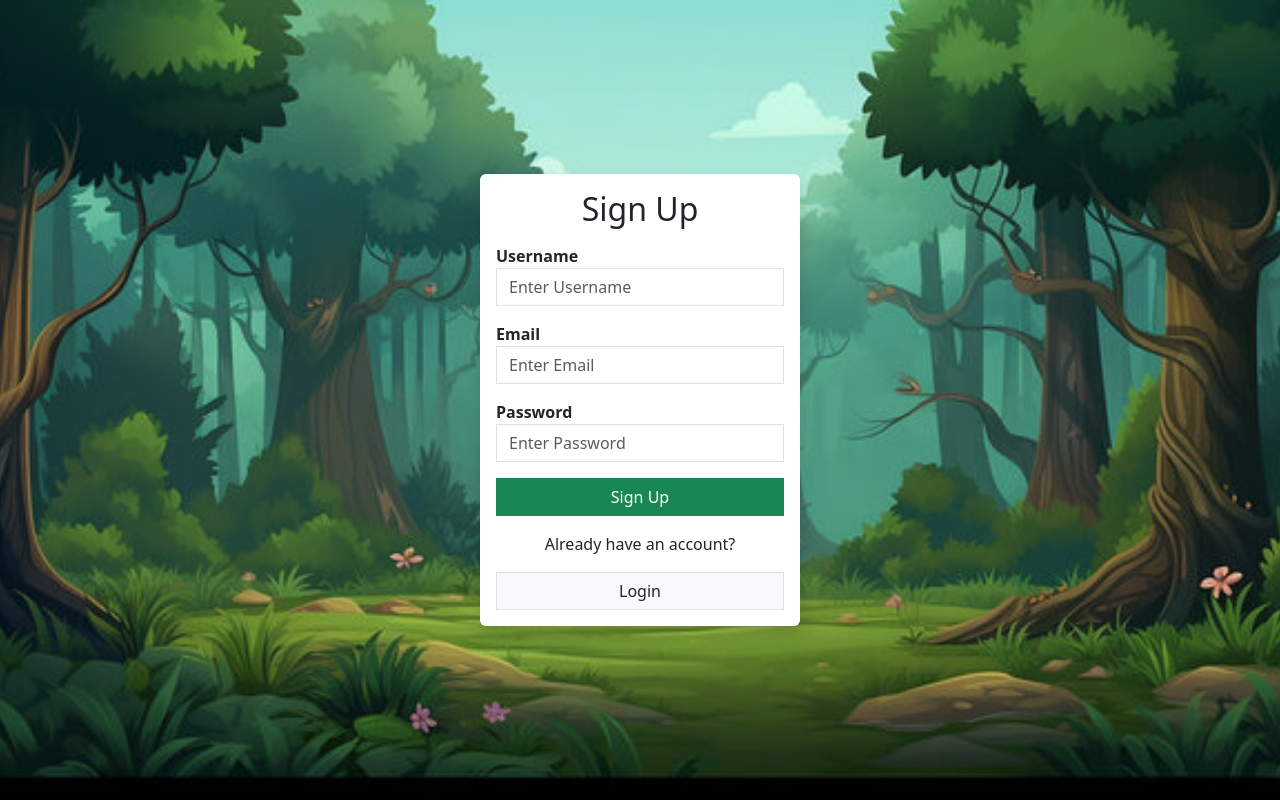
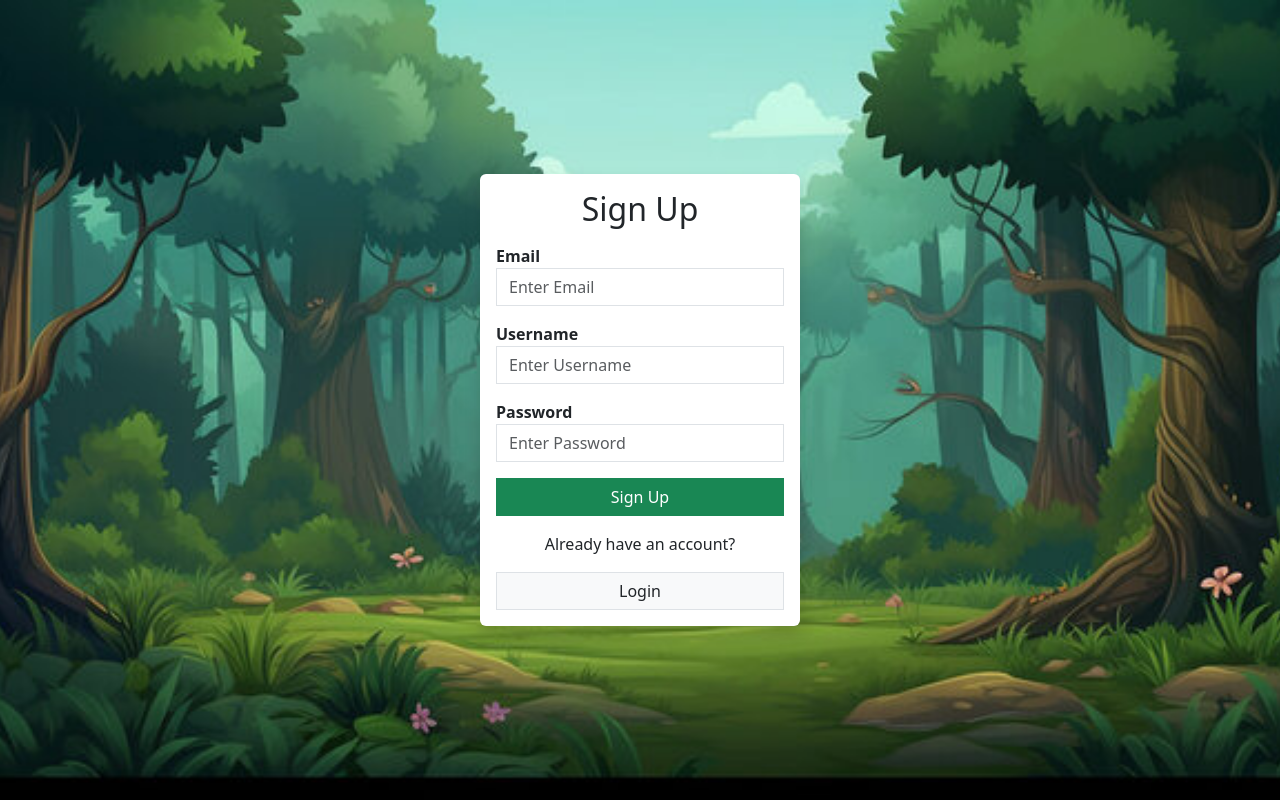
Before and after one commit to Eshika2/Banana-Game-Frontend, a React (Vite) app: page /signup in a window 1280 px wide. Built offline with nearby package versions, Linux system fonts and the light colour scheme.

Commit message:
Update Login, SignUp and Add .env

```diff
--- a/package.json
+++ b/package.json
@@ -14,6 +14,7 @@
     "bootstrap": "^5.3.8",
     "react": "^19.2.0",
     "react-dom": "^19.2.0",
+    "react-hot-toast": "^2.6.0",
     "react-router-dom": "^7.9.5"
   },
   "devDependencies": {
--- a/src/App.jsx
+++ b/src/App.jsx
@@ -1,5 +1,6 @@
 import { BrowserRouter, Routes, Route } from 'react-router-dom'
 import 'bootstrap/dist/css/bootstrap.min.css'
+import { Toaster } from 'react-hot-toast'
 
 import Home from './pages/Home'
 import Login from './pages/Login'
@@ -9,6 +10,7 @@ import Instructions from './pages/instructions'
 function App() {
   return (
     <BrowserRouter>
+      <Toaster position="top-center" />
         <Routes>
           <Route path="/" element={<Login />} />
           <Route path="/login" element={<Login />} />
--- a/src/pages/Login.jsx
+++ b/src/pages/Login.jsx
@@ -2,49 +2,66 @@ import React, { useState } from "react";
 import { Link, useNavigate } from "react-router-dom";
 import axios from "axios";
 
+import toast from "react-hot-toast";
+
 function Login() {
     const [email, setEmail] = useState("");
     const [password, setPassword] = useState("");
-    const [error, setError] = useState("");
+
     const navigate = useNavigate();
 
-    const handleSubmit = async (e) => {
-        e.preventDefault();
-        setError(""); // clear old errors
+    async function handleSubmit() {
+        const emailError = validateEmail(email);
+        if (emailError) {
+            toast.error(emailError);
+            return;
+        }
 
         try {
-            const res = await axios.post("http://localhost:3000/api/user/auth/login", {
-                email,
-                password,
-            });
+            await axios.post(import.meta.env.VITE_BACKEND_URL +  "/api/user/auth/login", {
+                email : email,
+                password : password
+            })
+            .then(
+                (response)=>{
+                    // console.log("Login Successfull", response.data);
 
-            console.log(res.data);
+                    toast.success(response.data.message || "Login Successfull");
 
-            if (res.data.success) {
-                const token = res.data.output.token;
-                const username = res.data.output.user_name || email.split("@")[0];
+                    localStorage.setItem("token", response.data.output.token);
+                    // console.log(response.data.output.token);
 
-                // save data locally
-                localStorage.setItem("token", token);
-                localStorage.setItem("player", JSON.stringify({ name: username }));
+                    const user_name = response.data.output.user_name || email.split("@")[0];
+                    localStorage.setItem("username", user_name);
 
-                alert("Login successful!");
                     navigate("/home");
-            } else {
-                // backend returned success: false
-                setError(res.data.message || "Invalid credentials");
                 }
+            )
+            .catch(
+                (error)=>{
+                    console.log("Login Failed", error);
+                    toast.error(error.response.data.message || "Login Failed");
+                }
+            );
         } catch (err) {
             console.error(err);
-
-            // show backend messages (like invalid password, user not found)
             if (err.response?.data?.message) {
-                setError(err.response.data.message);
+                toast.error(err.response.data.message);
             } else {
-                setError("Something went wrong. Please try again.");
+                toast.error("Something went wrong. Please try again.");
             }
         }
     };
+
+    function validateEmail(email) {
+        const emailRegex = /^[^\s@]+@[^\s@]+\.[^\s@]+$/;
+
+        if (!emailRegex.test(email)) {
+            return "Please enter a valid email address";
+        }
+
+        return null;
+    }
 
     return (
         <div
@@ -58,11 +75,6 @@ function Login() {
             <div className="bg-white p-3 rounded w-25 shadow">
                 <h2 className="text-center mb-3">Login</h2>
 
-                {error && (
-                    <div className="alert alert-danger text-center py-2">{error}</div>
-                )}
-
-                <form onSubmit={handleSubmit}>
                 <div className="mb-3">
                     <label htmlFor="email">
                         <strong>Email</strong>
@@ -90,10 +102,9 @@ function Login() {
                         required
                     />
                 </div>
-                    <button type="submit" className="btn btn-success w-100 rounded-0">
+                <button type="submit" className="btn btn-success w-100 rounded-0" onClick={handleSubmit}>
                     Login
                 </button>
-                </form>
 
                 <p className="mt-3 text-center">Don't have an account?</p>
                 <Link
--- a/src/pages/Signup.jsx
+++ b/src/pages/Signup.jsx
@@ -1,40 +1,77 @@
 import React, { useState } from "react";
 import { Link, useNavigate } from "react-router-dom";
 import axios from "axios";
+
+import toast from "react-hot-toast";
 
 function Signup() {
     const [user_name, setUserName] = useState("");
     const [email, setEmail] = useState("");
     const [password, setPassword] = useState("");
-    const [error, setError] = useState("");
+
     const navigate = useNavigate();
 
-    const handleSubmit = async (e) => {
-        e.preventDefault();
-        setError(""); // reset error message before submitting
+    async function handleSubmit() {
+        const emailError = validateEmail(email);
+        if (emailError) {
+            toast.error(emailError);
+            return;
+        }
+
+        const passwordError = validatePassword(password);
+        if (passwordError) {
+            toast.error(passwordError);
+            return;
+        }
 
         try {
-            const res = await axios.post("http://localhost:3000/api/user/auth/register", {
-                user_name,
-                email,
-                password,
+            const res = await axios.post(import.meta.env.VITE_BACKEND_URL + "/api/user/auth/register", {
+                email : email,
+                user_name : user_name,
+                password : password
             });
 
             if (res.data.success) {
-                alert("Registration successful!");
+                toast.success(res.data.message || "Registration successful");
                 navigate("/login");
             } else {
-                setError(res.data.message || "Registration failed");
+                toast.error(res.data.message || "Registration failed");
             }
         } catch (err) {
             console.error(err);
             if (err.response?.data?.message) {
-                setError(err.response.data.message);
+                toast.error(err.response.data.message);
             } else {
-                setError("Something went wrong. Please try again.");
+                toast.error("Something went wrong. Please try again.");
             }
         }
     };
+
+    function validatePassword(password) {
+        const minLength = /.{8,}/;
+        const upperCase = /[A-Z]/;
+        const lowerCase = /[a-z]/;
+        const number = /[0-9]/;
+        const specialChar = /[!@#$%^&*(),.?":{}|<>]/;
+
+        if (!minLength.test(password)) return "Password must be at least 8 characters long";
+        if (!upperCase.test(password)) return "Password must contain at least one uppercase letter";
+        if (!lowerCase.test(password)) return "Password must contain at least one lowercase letter";
+        if (!number.test(password)) return "Password must contain at least one number";
+        if (!specialChar.test(password)) return "Password must include at least one special character";
+
+        return null;
+    }
+
+    function validateEmail(email) {
+        const emailRegex = /^[^\s@]+@[^\s@]+\.[^\s@]+$/;
+
+        if (!emailRegex.test(email)) {
+            return "Please enter a valid email address";
+        }
+
+        return null;
+    }
 
     return (
         <div
@@ -48,11 +85,22 @@ function Signup() {
             <div className="bg-white p-3 rounded w-25 shadow">
                 <h2 className="text-center mb-3">Sign Up</h2>
 
-                {error && (
-                    <div className="alert alert-danger py-2 text-center">{error}</div>
-                )}
-
-                <form onSubmit={handleSubmit}>
+                <div className="mb-3">
+                    <label htmlFor="email">
+                        <strong>Email</strong>
+                    </label>
+                    <input
+                        type="email"
+                        placeholder="Enter Email"
+                        name="email"
+                        className="form-control rounded-0"
+                        value={email}
+                        onChange={(e)=>{
+                            setEmail(e.target.value);
+                        }}
+                        required
+                    />
+                </div>
                 <div className="mb-3">
                     <label htmlFor="user_name">
                         <strong>Username</strong>
@@ -60,24 +108,12 @@ function Signup() {
                     <input
                         type="text"
                         placeholder="Enter Username"
-                            autoComplete="off"
                         name="user_name"
                         className="form-control rounded-0"
-                            onChange={(e) => setUserName(e.target.value)}
-                            required
-                        />
-                    </div>
-                    <div className="mb-3">
-                        <label htmlFor="email">
-                            <strong>Email</strong>
-                        </label>
-                        <input
-                            type="email"
-                            placeholder="Enter Email"
-                            autoComplete="off"
-                            name="email"
-                            className="form-control rounded-0"
-                            onChange={(e) => setEmail(e.target.value)}
+                        value={user_name}
+                        onChange={(e)=>{
+                            setUserName(e.target.value);
+                        }}
                         required
                     />
                 </div>
@@ -90,14 +126,15 @@ function Signup() {
                         placeholder="Enter Password"
                         name="password"
                         className="form-control rounded-0"
-                            onChange={(e) => setPassword(e.target.value)}
+                        onChange={(e)=>{
+                            setPassword(e.target.value);
+                        }}
                         required
                     />
                 </div>
-                    <button type="submit" className="btn btn-success w-100 rounded-0">
+                <button type="submit" className="btn btn-success w-100 rounded-0" onClick={handleSubmit}>
                     Sign Up
                 </button>
-                </form>
 
                 <p className="mt-3 text-center">Already have an account?</p>
                 <Link
```
Lines whose indentation alone changed are shown as unchanged.
